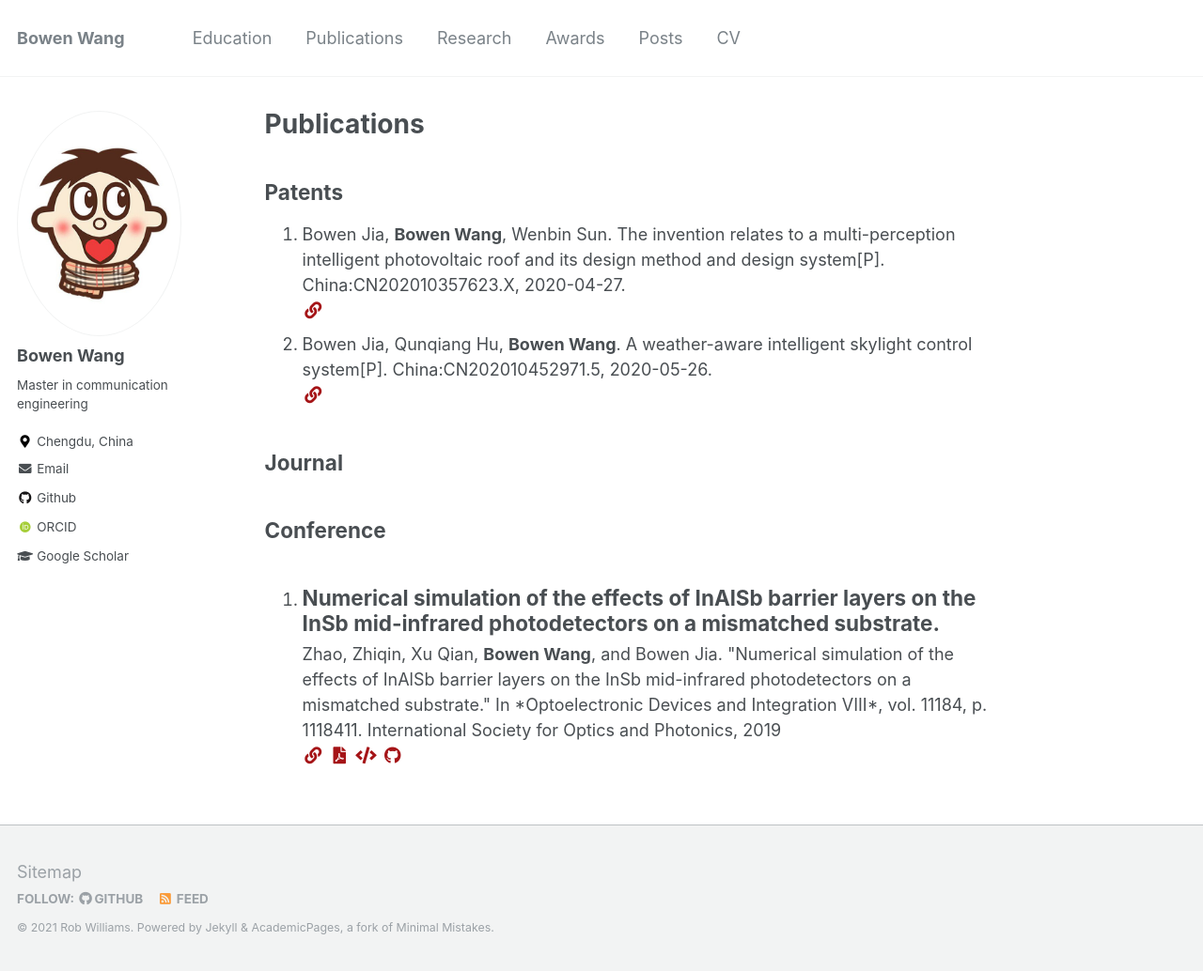
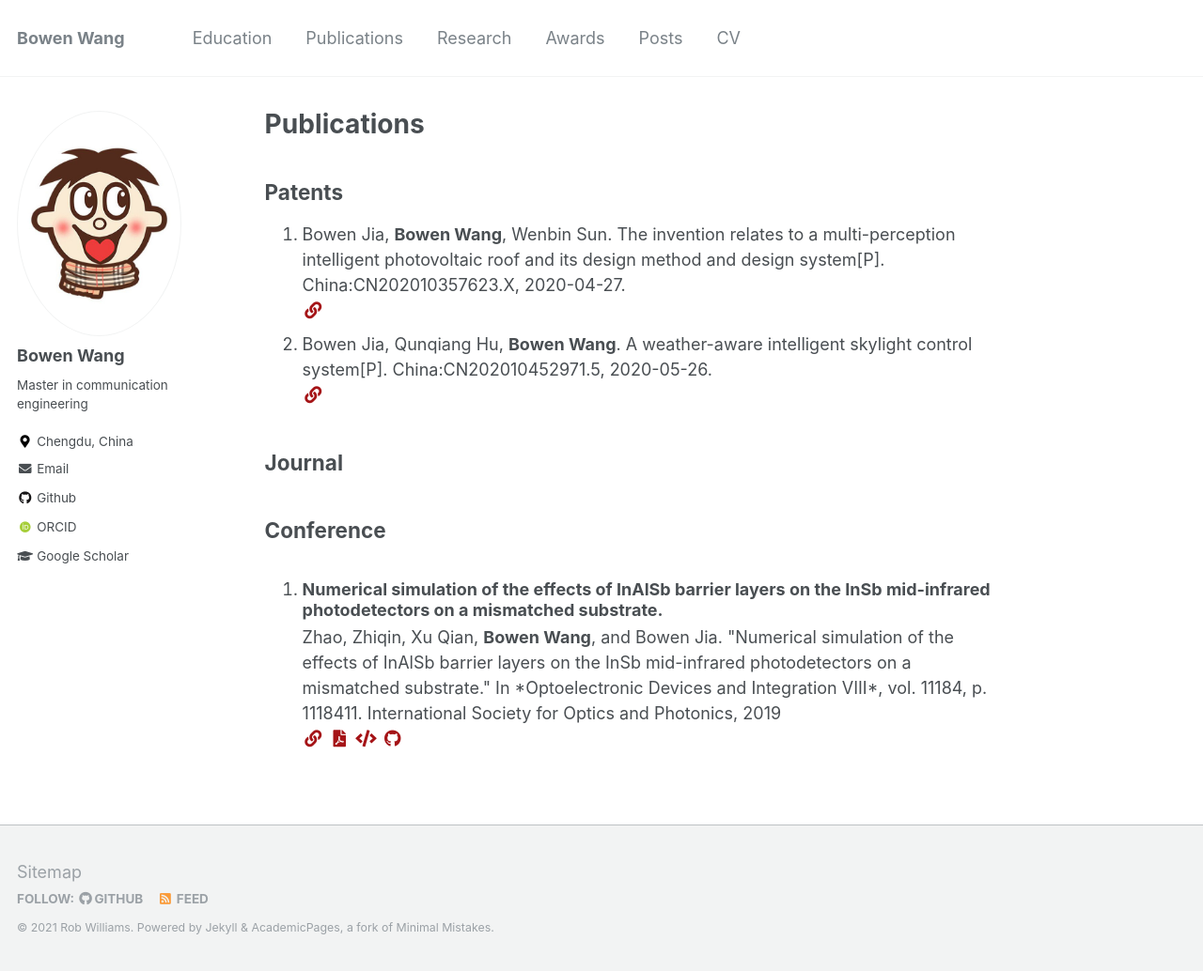
Before and after one commit to BW-Wang/BW-Wang.github.io, a Jekyll site: the page built from _pages/publications.html, in a window 1280 px wide and 1034 px high. Shown: the whole window at 94% size. Built offline with Jekyll 4.4.1, drawn with Linux system fonts in a browser that asks for light colours; some web fonts are replaced.

Commit message:
Update publications.html

```diff
--- a/_pages/publications.html
+++ b/_pages/publications.html
@@ -63,7 +63,7 @@ author_profile: true
 	{% for post in site.publications %}
 		{% if post.level == 'conference' %}
 			<li>
-				<h2 class="archive__item-title" itemprop="headline">{{ post.title }}</h2>
+				<h3 class="archive__item-title" itemprop="headline">{{ post.title }}</h3>
 				{% if post.citation %}
 					{{ post.citation }}
 				{% endif %}
```
